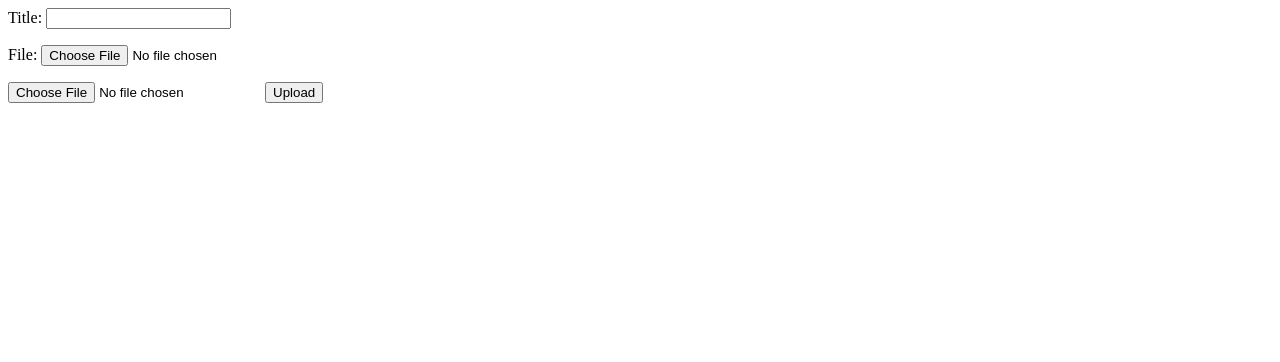
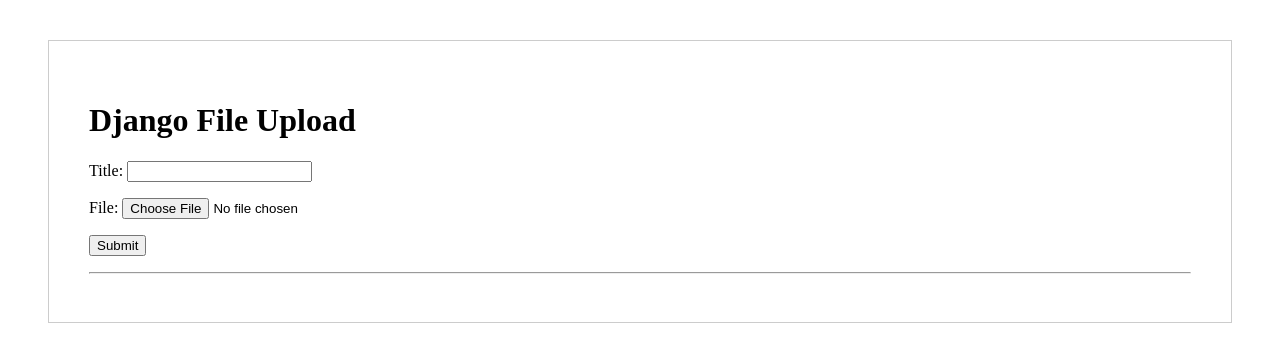
Before and after one commit to FarhanQ7/pdf_ting, a Django app: template pdf_app/templates/home.html in a window 1280 px wide. Shown: the top 362 px of the page. Run offline with Django 4.2, Linux system fonts and the light colour scheme; the template is opened without the code that fills it: values that come from a table or form of the project are taken from there, others are empty.

Commit message:
redid home.html

```diff
--- a/pdf_app/templates/home.html
+++ b/pdf_app/templates/home.html
@@ -1,8 +1,8 @@
-
-  <form method="post" enctype="multipart/form-data">
-	  {% csrf_token %}
-	  {{ form.as_p }}
-
-    <input type="file" name="myfile">
-    <button type="submit">Upload</button>
-  </form>
+<div style="padding:40px;margin:40px;border:1px solid #ccc">
+    <h1>Django File Upload</h1>
+    <form method="post" enctype="multipart/form-data">
+      {% csrf_token %}
+      {{ form.as_p }}
+      <button type="submit">Submit</button>
+    </form><hr>
+</div>
```
